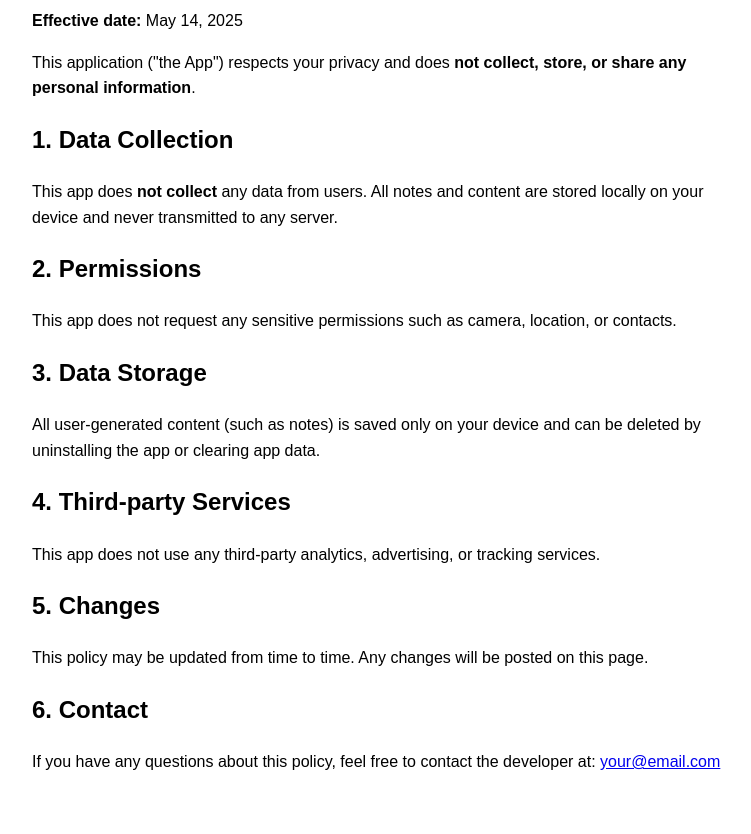
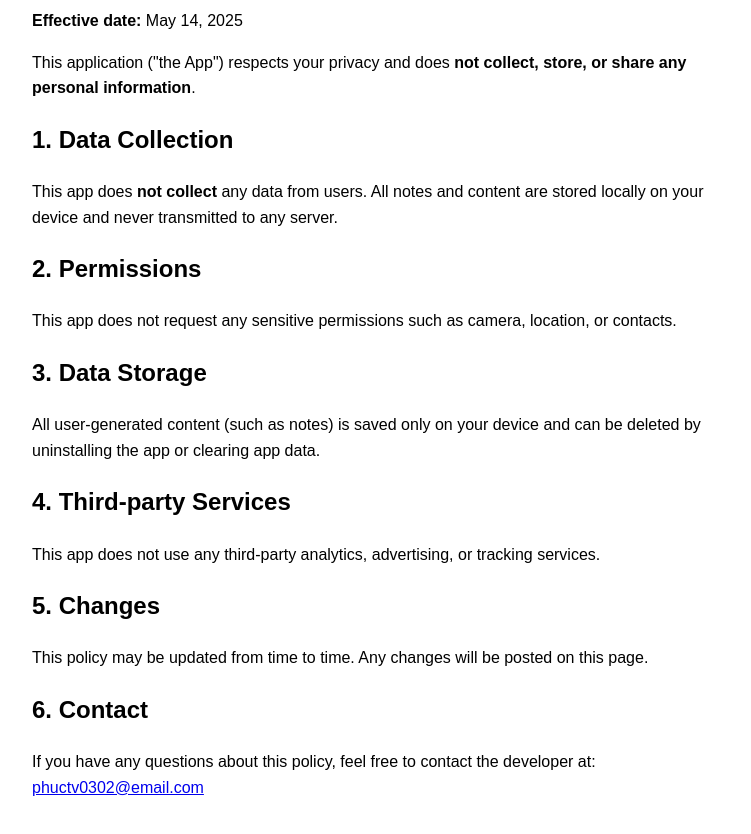
Before and after one commit to phuctv302/privacy, a plain HTML site: page index.html in a window 1280 px wide. Shown: the part 118-952 px from the top of the page, without its empty margins (258-1009 px from the left). Drawn offline with Linux system fonts and the light colour scheme.

Commit message:
Update index.html

```diff
--- a/index.html
+++ b/index.html
@@ -39,7 +39,7 @@
   <p>This policy may be updated from time to time. Any changes will be posted on this page.</p>
 
   <h2>6. Contact</h2>
-  <p>If you have any questions about this policy, feel free to contact the developer at: <a href="mailto:your@email.com">your@email.com</a></p>
+  <p>If you have any questions about this policy, feel free to contact the developer at: <a href="mailto:your@email.com">phuctv0302@email.com</a></p>
 
 </body>
 </html>
```
